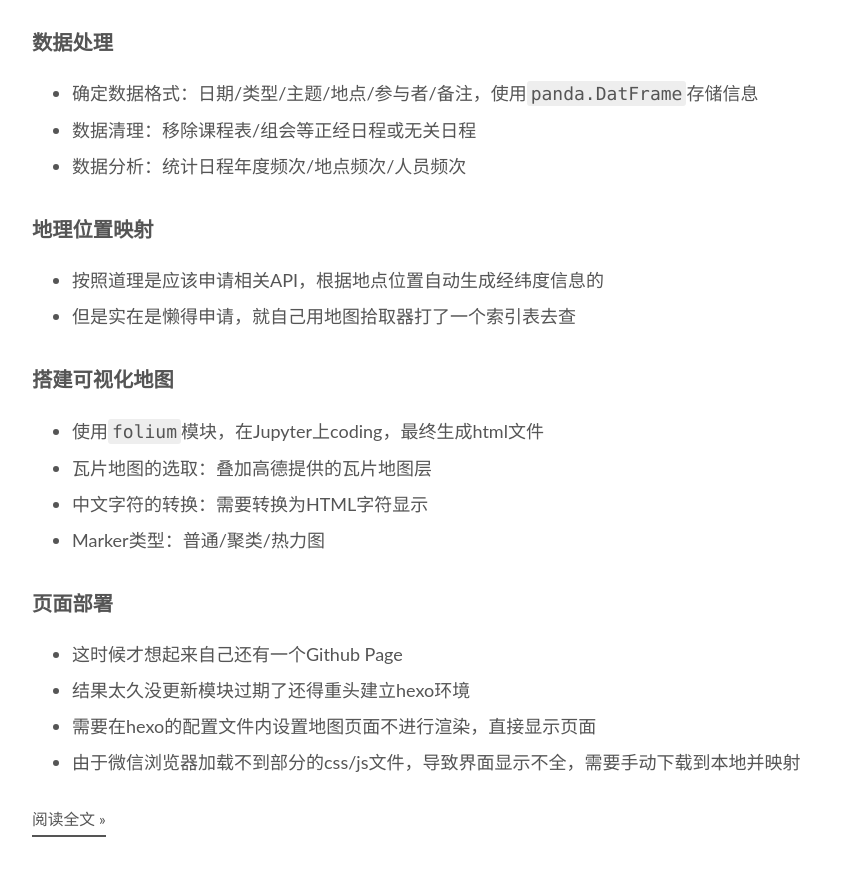
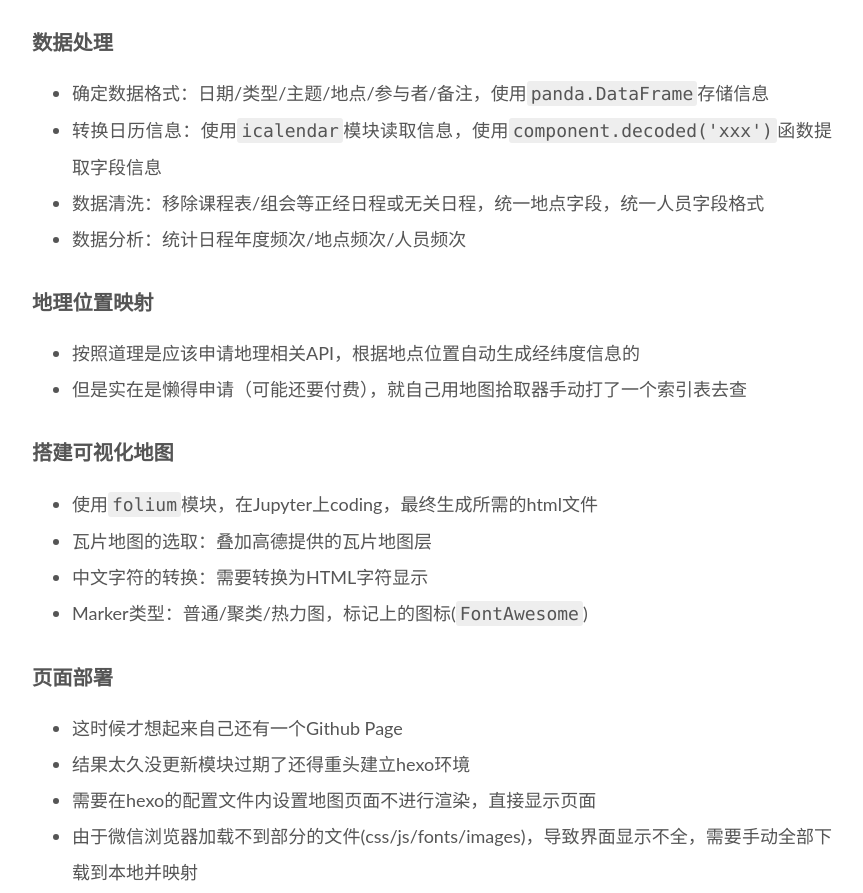
Before and after one commit to MyronXie/1F411, a plain HTML site: page index.html in a window 1280 px wide. Shown: the part 1384-2277 px from the top of the page, without its empty margins (208-1071 px from the left). Drawn offline with Linux system fonts and the light colour scheme.

Commit message:
Site updated: 2020-12-31 19:46:11

```diff
--- a/css/main.css
+++ b/css/main.css
@@ -1166,7 +1166,7 @@ pre .javascript .function {
 }
 .links-of-author a::before,
 .links-of-author span.exturl::before {
-  background: #ff470b;
+  background: #b3f569;
   border-radius: 50%;
   content: ' ';
   display: inline-block;
--- a/index.html
+++ b/index.html
@@ -189,7 +189,7 @@
               <span class="post-meta-item-text">发表于</span>
 
 
-              <time title="创建时间：2020-12-31 14:43:49 / 修改时间：19:01:54" itemprop="dateCreated datePublished" datetime="2020-12-31T14:43:49+08:00">2020-12-31</time>
+              <time title="创建时间：2020-12-31 14:43:49 / 修改时间：19:45:13" itemprop="dateCreated datePublished" datetime="2020-12-31T14:43:49+08:00">2020-12-31</time>
             </span>
             <span class="post-meta-item">
               <span class="post-meta-item-icon">
@@ -220,25 +220,26 @@
 <li>日历空缺的数据就从手机相册/微信聊天记录/支付宝账单找线索</li>
 </ul>
 <h4 id="数据处理"><a href="#数据处理" class="headerlink" title="数据处理"></a>数据处理</h4><ul>
-<li>确定数据格式：日期/类型/主题/地点/参与者/备注，使用<code>panda.DatFrame</code>存储信息</li>
-<li>数据清理：移除课程表/组会等正经日程或无关日程</li>
+<li>确定数据格式：日期/类型/主题/地点/参与者/备注，使用<code>panda.DataFrame</code>存储信息</li>
+<li>转换日历信息：使用<code>icalendar</code>模块读取信息，使用<code>component.decoded(&#39;xxx&#39;)</code>函数提取字段信息</li>
+<li>数据清洗：移除课程表/组会等正经日程或无关日程，统一地点字段，统一人员字段格式</li>
 <li>数据分析：统计日程年度频次/地点频次/人员频次</li>
 </ul>
 <h4 id="地理位置映射"><a href="#地理位置映射" class="headerlink" title="地理位置映射"></a>地理位置映射</h4><ul>
-<li>按照道理是应该申请相关API，根据地点位置自动生成经纬度信息的</li>
-<li>但是实在是懒得申请，就自己用地图拾取器打了一个索引表去查</li>
+<li>按照道理是应该申请地理相关API，根据地点位置自动生成经纬度信息的</li>
+<li>但是实在是懒得申请（可能还要付费），就自己用地图拾取器手动打了一个索引表去查</li>
 </ul>
 <h4 id="搭建可视化地图"><a href="#搭建可视化地图" class="headerlink" title="搭建可视化地图"></a>搭建可视化地图</h4><ul>
-<li>使用<code>folium</code>模块，在Jupyter上coding，最终生成html文件</li>
+<li>使用<code>folium</code>模块，在Jupyter上coding，最终生成所需的html文件</li>
 <li>瓦片地图的选取：叠加高德提供的瓦片地图层</li>
 <li>中文字符的转换：需要转换为HTML字符显示</li>
-<li>Marker类型：普通/聚类/热力图</li>
+<li>Marker类型：普通/聚类/热力图，标记上的图标(<code>FontAwesome</code>)</li>
 </ul>
 <h4 id="页面部署"><a href="#页面部署" class="headerlink" title="页面部署"></a>页面部署</h4><ul>
 <li>这时候才想起来自己还有一个Github Page</li>
 <li>结果太久没更新模块过期了还得重头建立hexo环境</li>
 <li>需要在hexo的配置文件内设置地图页面不进行渲染，直接显示页面</li>
-<li>由于微信浏览器加载不到部分的css/js文件，导致界面显示不全，需要手动下载到本地并映射</li>
+<li>由于微信浏览器加载不到部分的文件(css/js/fonts/images)，导致界面显示不全，需要手动全部下载到本地并映射</li>
 </ul>
           <!--noindex-->
             <div class="post-button">
```
Also changed, not shown: article/flee-mdh-2020/index.html (+13 -12 lines), images/favicon.ico (added).
